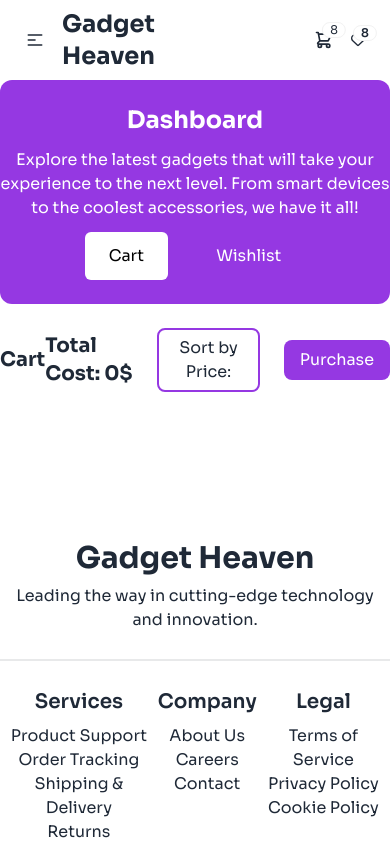
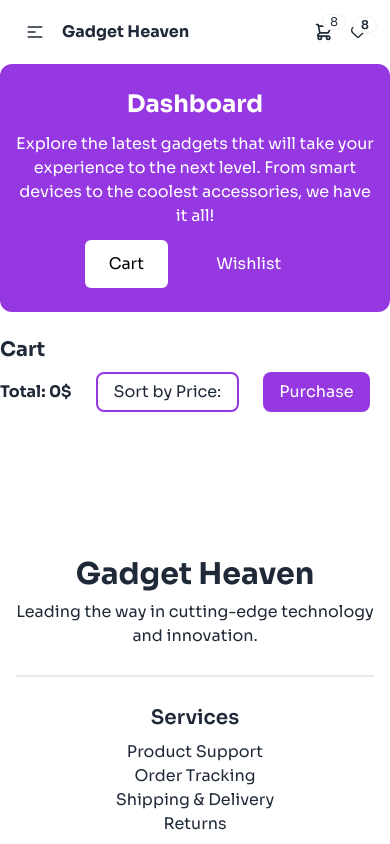
Before and after one commit to anait31/gadget-heaven, a React (Vite) app: page /dashboard in a window 390 px wide. Shown: the top 844 px of the page. Built offline with nearby package versions, Linux system fonts and the light colour scheme.

Commit message:
Implement responsive desing

```diff
--- a/public/ghproducts.json
+++ b/public/ghproducts.json
@@ -146,7 +146,7 @@
     {
         "product_id": "GH501",
         "product_title": "Wireless Headphones",
-        "product_image": "https://m.media-amazon.com/images/I/31G-Y8vjGiL._SL500_.jpg",
+        "product_image": "https://store.storeimages.cdn-apple.com/8756/as-images.apple.com/is/MUW43?wid=1144&hei=1144&fmt=jpeg&qlt=90&.v=1712255584961",
         "category": "Accessories",
         "price": 199,
         "description": "Noise-cancelling wireless headphones with superior sound quality.",
--- a/src/components/Banner/Banner.jsx
+++ b/src/components/Banner/Banner.jsx
@@ -6,14 +6,14 @@ const Banner = () => {
         navigate('/dashboard')
     }
     return (
-        <div className='relative'>
-            <div className='text-center bg-[#9538E2] text-white space-y-3 pb-48 pt-10 '>
-                <h1 className='text-2xl md:text-6xl font-bold w-3/4 mx-auto'>Upgrade Your Tech Accessorize with Gadget Heaven Accessories</h1>
+        <div className='relative mb-8'>
+            <div className='text-center bg-[#9538E2] text-white space-y-3 pb-48 pt-10 px-4'>
+                <h1 className='text-2xl md:text-6xl font-bold md:w-3/4 mx-auto'>Upgrade Your Tech Accessorize with Gadget Heaven Accessories</h1>
                 <p className=''>Explore the latest gadgets that will take your experience to the next level. From smart devices to the coolest accessories, we have it all!</p>
                 <button onClick={handleNavigate}  className='bg-white px-4 py-2 rounded-lg font-bold text-[#9538E2]'>Shop Now</button>
             </div>
-            <div className='flex items-center justify-center mt-[-150px]'>
-                <img className='rounded-xl h-[450px] w-[1120px] object-cover' src={banner} alt="" />
+            <div className='flex items-center justify-center mt-[-150px] mx-4 md:mx-0'>
+                <img className='rounded-xl md:h-[450px] md:w-[1120px] object-cover' src={banner} alt="" />
             </div>
         </div>
     );
--- a/src/components/Cart/Cart.jsx
+++ b/src/components/Cart/Cart.jsx
@@ -8,7 +8,7 @@ const Cart = ({ product, handleDeleteProduct }) => {
                 <div className="flex items-center gap-4">
                     <img className="w-24 object-cover" src={product_image} alt="" />
                     <div>
-                        <h3 className="text-2xl font-bold">{product_title}</h3>
+                        <h3 className=" text-xl md:text-2xl font-bold">{product_title}</h3>
                         <p>{description}</p>
                         <p><span className="font-bold">Price:</span> {price}$</p>
                     </div>
--- a/src/components/Dashboard/Dashboard.jsx
+++ b/src/components/Dashboard/Dashboard.jsx
@@ -76,7 +76,7 @@ const Dashboard = () => {
             <Helmet>
                 <title>Dashboard - Gadget heaven</title>
             </Helmet>
-            <div className="bg-[#9538E2] text-white text-center py-6 space-y-3 rounded-xl">
+            <div className="bg-[#9538E2] text-white text-center py-6 space-y-3 px-4 md:px-0 rounded-xl">
                 <h2 className="text-2xl font-bold">Dashboard</h2>
                 <p>Explore the latest gadgets that will take your experience to the next level. From smart devices to the coolest accessories, we have it all!</p>
                 <div className="space-x-2">
@@ -90,10 +90,10 @@ const Dashboard = () => {
             {
                 isActive.status ?
                     <div>
-                        <div className="flex justify-between items-center py-6">
-                            <h2 className="text-xl font-bold">Cart</h2>
+                        <div className="md:flex justify-between items-center py-6">
+                            <h2 className="text-xl font-bold mb-2 md:mb-0">Cart</h2>
                             <div className="flex space-x-6 items-center">
-                                <h2 className="text-xl font-bold">Total Cost: {totalCost}$</h2>
+                                <h2 className="md:text-xl font-bold">Total: {totalCost}$</h2>
                                 <button onClick={handleSortByPrice} className="border-2 px-4 py-[6px] rounded-lg border-[#9538E2]">Sort by Price:</button>
                                 <button onClick={() => document.getElementById('my_modal_5').showModal()} className={`bg-[#9538E2] px-4 py-2 rounded-lg text-white ${selectedProducts ? '' : 'm-6'}`}>Purchase</button>
                                 <dialog id="my_modal_5" className="modal modal-bottom sm:modal-middle">
@@ -114,13 +114,13 @@ const Dashboard = () => {
                                 </dialog>
                             </div>
                         </div>
-                        <div className="">
+                        <div className="mx-4 md:mx-0">
                             {
                                 selectedProducts.map((product, idx) => <Cart handleDeleteProduct={handleDeleteProduct} key={idx} product={product}></Cart>)
                             }
                         </div>
                     </div> :
-                    <div className="py-6">
+                    <div className="py-6 mx-4 md:mx-0">
                         <h2 className="text-xl font-bold pb-6">Wishlist</h2>
                         <div>
                             {
--- a/src/components/Footer/Footer.jsx
+++ b/src/components/Footer/Footer.jsx
@@ -2,13 +2,13 @@ import { Link } from "react-router-dom";
 
 const Footer = () => {
     return (
-        <footer className="text-center max-w-7xl mx-auto space-y-5 py-4">
+        <footer className="text-center max-w-7xl mx-auto space-y-5 py-12 px-4 md:px-0">
             <div className="space-y-2">
                 <h3 className="text-3xl font-bold">Gadget Heaven</h3>
                 <p>Leading the way in cutting-edge technology and innovation.</p>
             </div>
             <div className="divider"></div>
-            <div className="flex justify-around">
+            <div className="md:flex space-y-4 md:space-y-0 justify-around">
                 <div className="space-y-2">
                     <h4 className="text-xl font-semibold">Services</h4>
                     <ul>
--- a/src/components/Header/Header.jsx
+++ b/src/components/Header/Header.jsx
@@ -52,7 +52,7 @@ const Header = () => {
                             {links}
                         </ul>
                     </div>
-                    <h2 className="text-2xl font-bold"><Link to={'/'}>Gadget Heaven</Link></h2>
+                    <h2 className="md:text-2xl font-bold"><Link to={'/'}>Gadget Heaven</Link></h2>
                 </div>
                 <div className="navbar-center hidden lg:flex">
                     <ul className="menu menu-horizontal px-1 space-x-2">
--- a/src/components/Home/Home.jsx
+++ b/src/components/Home/Home.jsx
@@ -11,12 +11,14 @@ const Home = () => {
                 <title>Home - Gadget Heaven</title>
             </Helmet>
             <Banner></Banner>
-            <h2 className="text-center py-4 text-3xl font-bold">Explore Cutting-Edge Gadgets</h2>
-            <div className="flex gap-12 max-w-7xl mx-auto">
+            <h2 className="text-center py-4 text-xl md:text-3xl font-bold">Explore Cutting-Edge Gadgets</h2>
+            <div className="md:flex md:gap-12 px-4 md:px-0 max-w-7xl mx-auto space-y-6 md:space-y-0">
                 <div className="border-2 px-6 py-4 max-h-[450px] rounded-lg">
                     <Categories categories={categories}></Categories>
                 </div>
-                <Outlet></Outlet>
+                <div>
+                    <Outlet></Outlet>
+                </div>
             </div>
         </div>
     );
--- a/src/components/ProductDetails/ProductDetails.jsx
+++ b/src/components/ProductDetails/ProductDetails.jsx
@@ -26,8 +26,8 @@ const ProductDetails = () => {
                 <h2 className="text-center py-4 text-3xl font-bold text-white">Product Details</h2>
                 <p className="text-center mb-14 text-white">Explore the latest gadgets that will take your experience to the next level. From smart devices to the coolest accessories, we have it all!</p>
             </div>
-            <div className="flex justify-center items-center border-2 mt-[-150px] rounded-2xl mx-24 p-8 bg-white">
-                <img className="h-96" src={product_image} alt="" />
+            <div className="md:flex justify-center items-center border-2 mt-[-150px] rounded-2xl md:mx-24 p-8 bg-white mb-5">
+                <img className="h-96 mb-4 md:mb-0" src={product_image} alt="" />
                 <div className="space-y-3">
                     <h2 className="text-2xl font-bold">{product_title}</h2>
                     <p><span className="font-bold">Price:</span> {price}$</p>
--- a/src/components/Products/Products.jsx
+++ b/src/components/Products/Products.jsx
@@ -17,7 +17,7 @@ const Products = () => {
         }
     }, [products, category_id])
     return (
-        <div className="grid md:grid-cols-3 md:gap-8">
+        <div className="md:grid md:grid-cols-3 md:gap-8 space-y-4">
             {
                 filteredProducts.map((product, idx) => <Product key={idx} product={product}></Product>)
             }
--- a/src/components/Wishlist/Wishlist.jsx
+++ b/src/components/Wishlist/Wishlist.jsx
@@ -4,12 +4,12 @@ import { MdDelete } from "react-icons/md";
 const Wishlist = ({ wishlist, handleDeleteWishlistProduct }) => {
     const { product_id, product_title, product_image, price, description } = wishlist;
     return (
-        <div className='max-w-7xl mx-auto'>
+        <div className='max-w-7xl mx-auto '>
             <div className="flex justify-between rounded-lg items-center border-2 mb-3 p-4">
                 <div className="flex items-center gap-4">
                     <img className="w-24 object-cover" src={product_image} alt="" />
                     <div className='space-y-2'>
-                        <h3 className="text-2xl font-bold">{product_title}</h3>
+                        <h3 className="text-xl md:text-2xl font-bold">{product_title}</h3>
                         <p>{description}</p>
                         <p><span className="font-bold">Price:</span> {price}$</p>
                         <button className="bg-[#9538E2] text-white px-4 py-2 rounded-lg">Add To Card</button>
```
